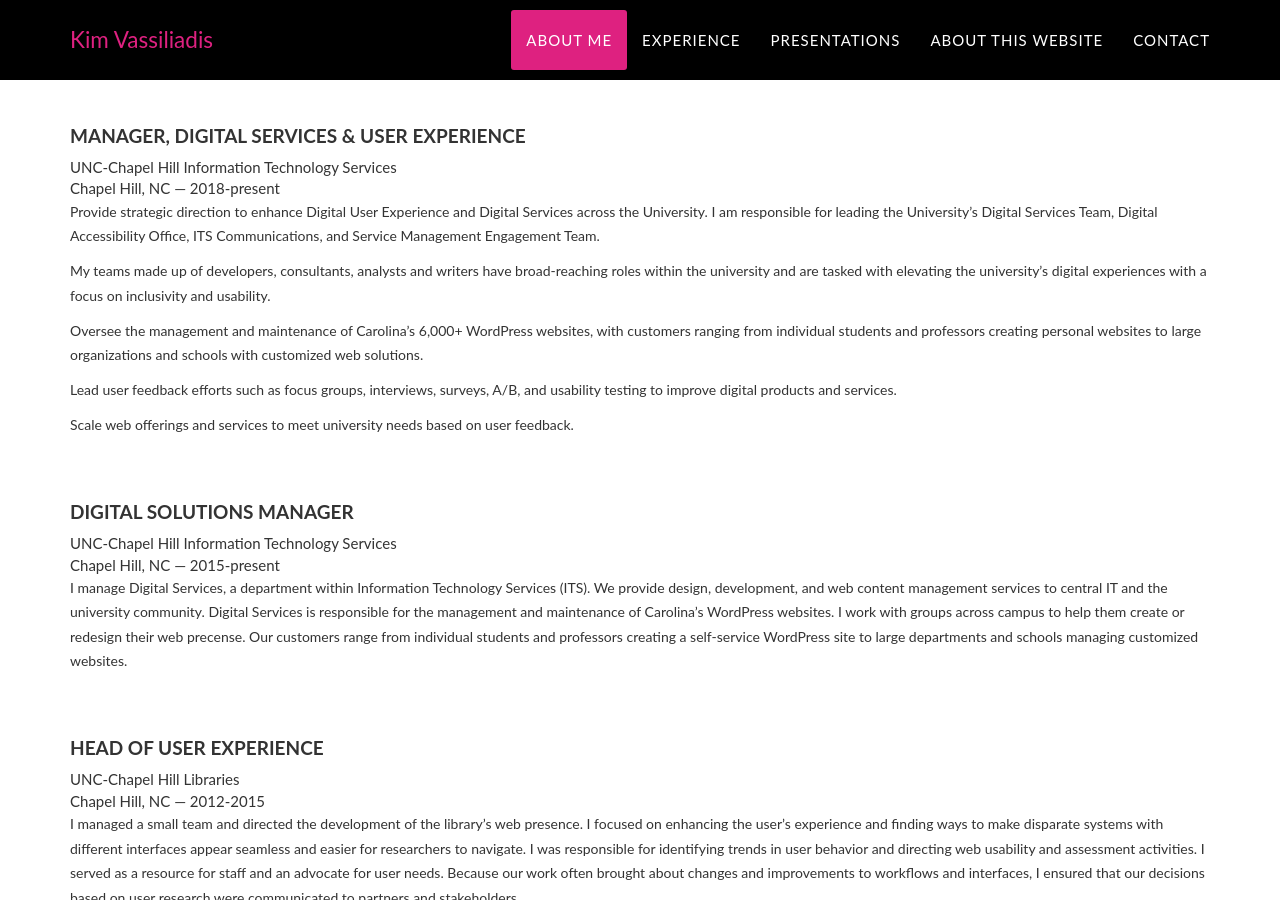
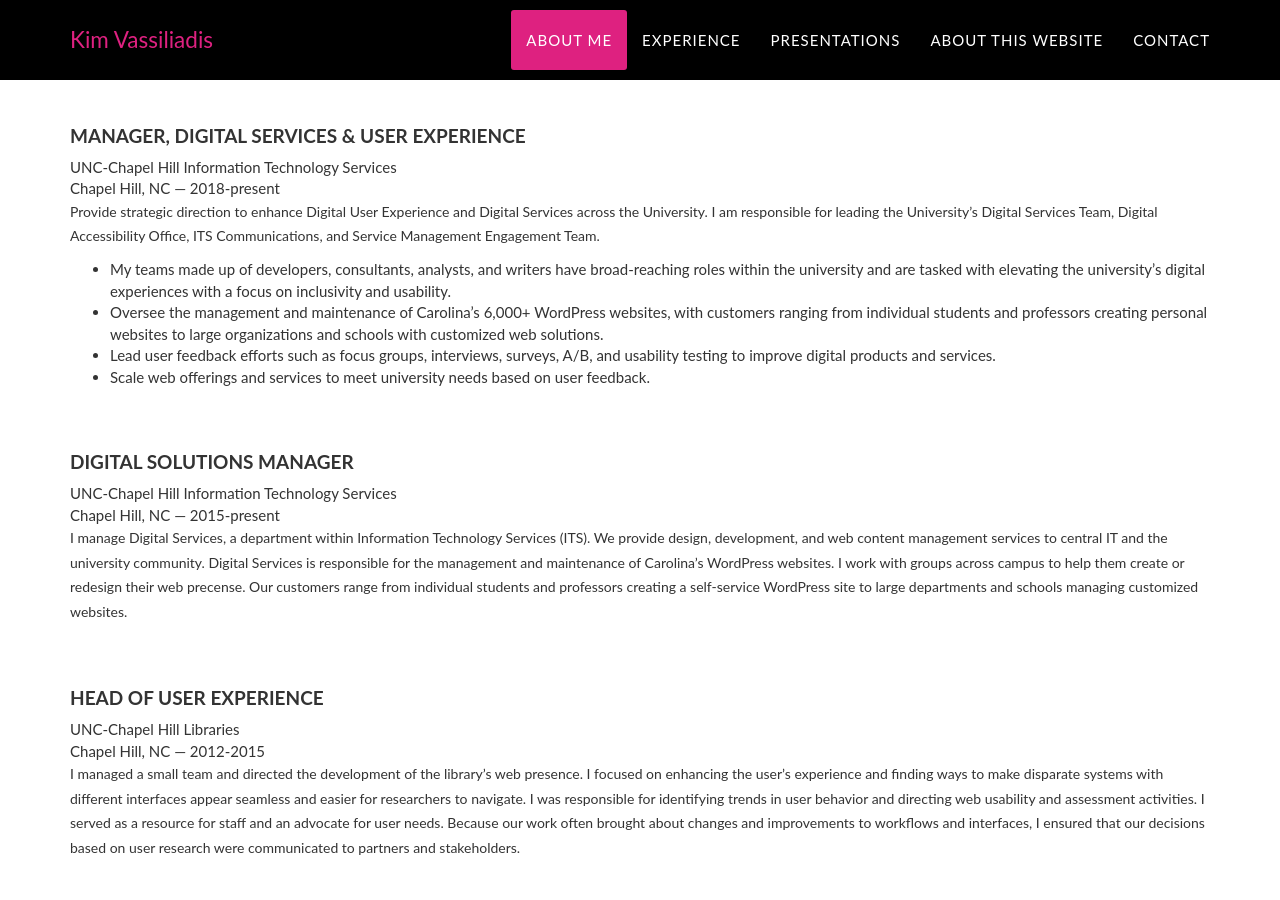
Before and after one commit to kimbrarian/jekyll, a Jekyll site: the page built from index.html, in a window 1280 px wide and 900 px high, scrolled down 1229 px. Built offline with Jekyll 4.4.1, drawn with Linux system fonts in a browser that asks for light colours.

Commit message:
Update experience.html

```diff
--- a/_includes/experience.html
+++ b/_includes/experience.html
@@ -11,15 +11,16 @@ Chapel Hill, NC — 2018-present
 
 <p>Provide strategic direction to enhance Digital User Experience and Digital Services across the University. I am responsible for leading the
     University’s Digital Services Team, Digital Accessibility Office, ITS Communications, and Service Management Engagement Team. </p>
+<ul>
+   <li>My teams made up of developers, consultants, analysts, and writers have broad-reaching roles within the university and are tasked with elevating
+    the university’s digital experiences with a focus on inclusivity and usability. </li>
 
-<p>My teams made up of developers, consultants, analysts and writers have broad-reaching roles within the university and are tasked with elevating
-    the university’s digital experiences with a focus on inclusivity and usability. </p>
+<li>Oversee the management and maintenance of Carolina’s 6,000+ WordPress websites, with customers ranging from individual students and professors creating
+    personal websites to large organizations and schools with customized web solutions.</li>
 
-<p>Oversee the management and maintenance of Carolina’s 6,000+ WordPress websites, with customers ranging from individual students and professors creating
-    personal websites to large organizations and schools with customized web solutions.</p>
-
-<p>Lead user feedback efforts such as focus groups, interviews, surveys, A/B, and usability testing to improve digital products and services. </p>
-<p>Scale web offerings and services to meet university needs based on user feedback.</p>
+<li>Lead user feedback efforts such as focus groups, interviews, surveys, A/B, and usability testing to improve digital products and services. </li>
+<li>Scale web offerings and services to meet university needs based on user feedback.</li>
+            </ul>
 
  <!--
 <p>I'm responsible for Digital Services, a department within Information Technology Services (ITS) and for providing strategic direction to enhance digital user experience across the university.</p>
```
